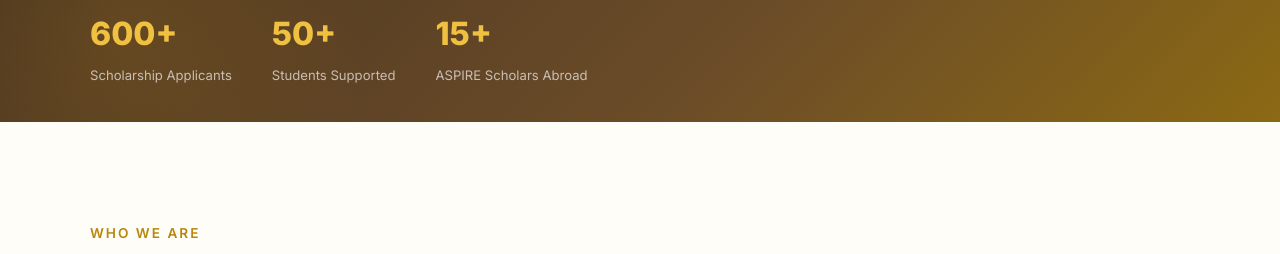
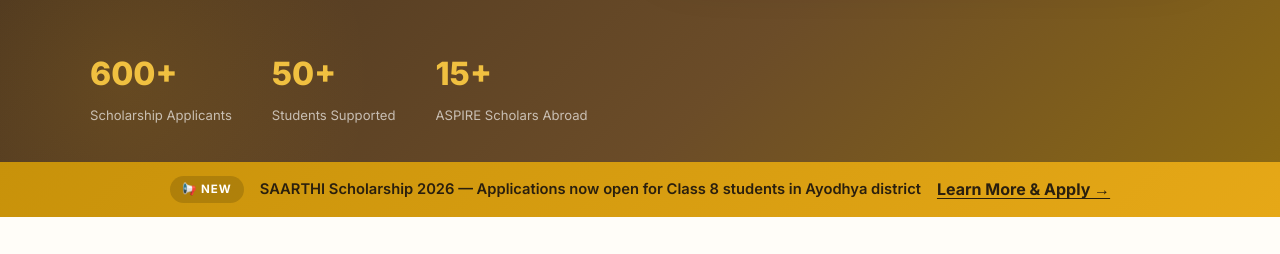
Before and after one commit to pranorgtech/pranorgtech.github.io, a plain HTML site: page index.html in a window 1280 px wide. Shown: the part 679-933 px from the top of the page. Drawn offline with nearby package versions, Linux system fonts and the light colour scheme.

Commit message:
Update index.html with news alerts

```diff
--- a/index.html
+++ b/index.html
@@ -58,7 +58,7 @@
 .hero::before{content:'';position:absolute;top:-40%;right:-15%;width:600px;height:600px;background:radial-gradient(circle,rgba(240,192,64,.18),transparent 70%);border-radius:50%}
 .hero::after{content:'';position:absolute;bottom:-20%;left:-10%;width:500px;height:500px;background:radial-gradient(circle,rgba(230,168,23,.12),transparent 70%);border-radius:50%}
 .hero-content{position:relative;z-index:1;display:grid;grid-template-columns:1fr 1fr;gap:60px;align-items:center}
-.hero-text{max-width:560px;padding-top:80px}
+.hero-text{max-width:560px;padding-top:120px}
 .hero-badge{display:inline-block;background:rgba(240,192,64,.2);color:var(--accent-light);padding:8px 20px;border-radius:50px;font-size:.85rem;font-weight:600;margin-bottom:24px;border:1px solid rgba(240,192,64,.35)}
 .hero h1{font-size:3.5rem;color:#fff;line-height:1.15;margin-bottom:20px}
 .hero h1 span{color:var(--accent-light)}
@@ -70,6 +70,13 @@
 .hero-img{position:relative}
 .hero-img img{border-radius:20px;box-shadow:0 20px 60px rgba(0,0,0,.3);width:100%}
 .hero-img::before{content:'';position:absolute;top:-15px;right:-15px;width:100%;height:100%;border:3px solid var(--accent-light);border-radius:20px;z-index:-1}
+/* ANNOUNCEMENT BANNER */
+.announcement{background:linear-gradient(135deg,var(--accent-dark),var(--accent));padding:14px 0;text-align:center;position:relative}
+.announcement-inner{display:flex;align-items:center;justify-content:center;gap:16px;flex-wrap:wrap}
+.announcement-badge{background:rgba(0,0,0,.15);color:#fff;padding:4px 12px;border-radius:20px;font-size:.72rem;font-weight:700;text-transform:uppercase;letter-spacing:1px}
+.announcement p{color:var(--dark);font-weight:600;font-size:.92rem}
+.announcement a{color:var(--dark);font-weight:700;text-decoration:underline;text-underline-offset:3px}
+
 /* ABOUT */
 .about-grid{display:grid;grid-template-columns:1fr 1fr;gap:60px;align-items:center}
 .about-tag{color:var(--primary);font-weight:600;font-size:.85rem;text-transform:uppercase;letter-spacing:2px;margin-bottom:12px}
@@ -260,6 +267,17 @@
   </div>
 </section>
 
+<!-- ANNOUNCEMENT BANNER -->
+<div class="announcement">
+  <div class="container">
+    <div class="announcement-inner">
+      <span class="announcement-badge">📢 New</span>
+      <p>SAARTHI Scholarship 2026 — Applications now open for Class 8 students in Ayodhya district</p>
+      <a href="#scholarship">Learn More & Apply →</a>
+    </div>
+  </div>
+</div>
+
 <!-- ABOUT -->
 <section class="section" id="about">
   <div class="container">
@@ -331,11 +349,11 @@
   </div>
 </section>
 
-<!-- SCHOLARSHIP -->
+<!-- SCHOLARSHIP DETAILS -->
 <section class="section" id="scholarship">
   <div class="container">
-    <div class="section-title">SAARTHI Scholarship 2026</div>
-    <p class="section-sub">Supporting meritorious Class 8 students from government schools in Ayodhya district.</p>
+    <div class="section-title">SAARTHI Scholarship</div>
+    <p class="section-sub">Eligibility, selection process, and documents for the 2025-26 scholarship cycle.</p>
 
     <div class="scholarship-box">
       <h2>सारथी छात्रवृत्ति 2025-26</h2>
```
